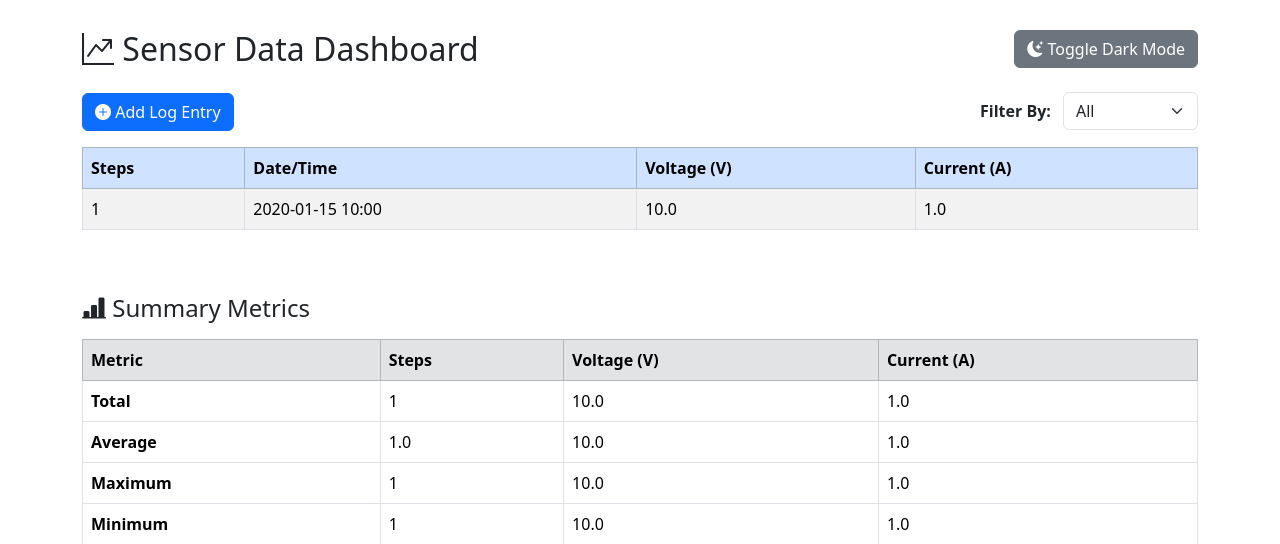
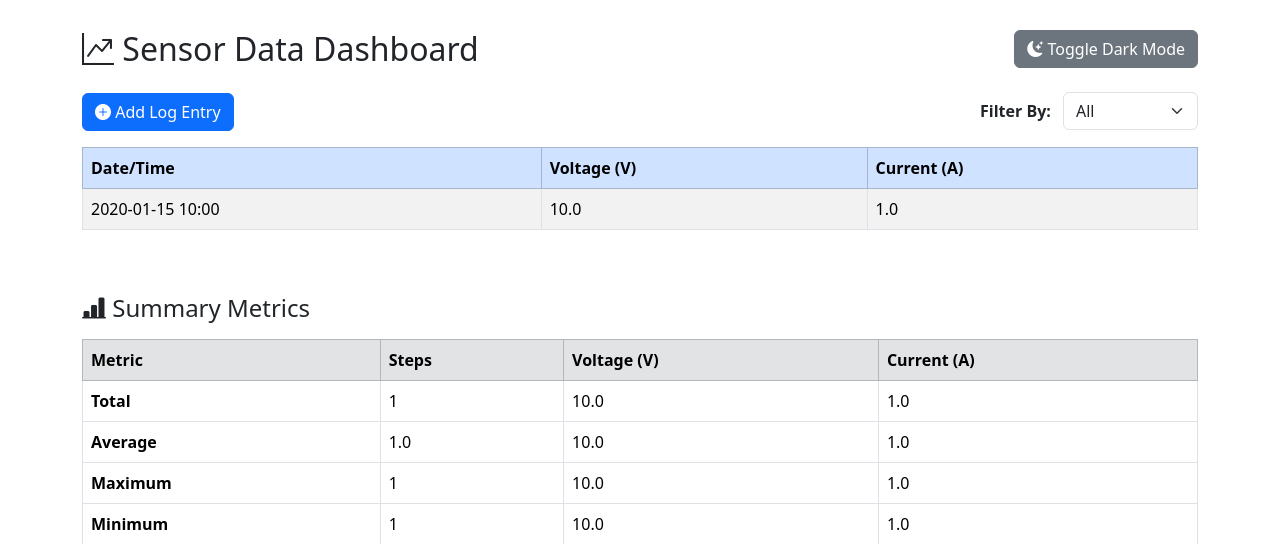
Before and after one commit to HaiseKen05/Capstone-TeamYataki, a Flask app: page /sensor-dashboard in a window 1280 px wide. Shown: the top 544 px of the page. Run offline with Flask 3, Linux system fonts and the light colour scheme; tables that the repository leaves empty hold one stand-in row (values such as "Sample post").

Commit message:
updating part 1

```diff
--- a/BackendDB/templates/sensor_dashboard.html
+++ b/BackendDB/templates/sensor_dashboard.html
@@ -1,5 +1,6 @@
 <!DOCTYPE html>
 <html lang="en">
+
 <head>
     <meta charset="UTF-8">
     <title>Sensor Data Dashboard</title>
@@ -24,7 +25,7 @@
             color: #ffffff;
         }
 
-        .dark-mode .table-striped > tbody > tr:nth-of-type(odd) {
+        .dark-mode .table-striped>tbody>tr:nth-of-type(odd) {
             background-color: #1e1e1e;
         }
 
@@ -45,6 +46,7 @@
         }
     </style>
 </head>
+
 <body>
 
     <div class="container">
@@ -79,7 +81,6 @@
             <table class="table table-striped table-bordered align-middle">
                 <thead class="table-primary">
                     <tr>
-                    <th>Steps</th>
                         <th>Date/Time</th>
                         <th>Voltage (V)</th>
                         <th>Current (A)</th>
@@ -88,7 +89,6 @@
                 <tbody>
                     {% for row in sensor_data %}
                     <tr>
-                    <td>{{ row.steps }}</td>
                         <td>{{ row.datetime.strftime("%Y-%m-%d %H:%M") }}</td>
                         <td>{{ row.raw_voltage }}</td>
                         <td>{{ row.raw_current }}</td>
@@ -140,6 +140,11 @@
         </div>
     </div>
 
+
+    <!-- Visual Charts -->
+
+    <div></div>
+
     <!-- Modal: Add Log Entry -->
     <div class="modal fade" id="logModal" tabindex="-1" aria-labelledby="logModalLabel" aria-hidden="true">
         <div class="modal-dialog">
@@ -187,4 +192,5 @@
     </script>
 
 </body>
+
 </html>
```
Lines whose indentation alone changed are shown as unchanged.
